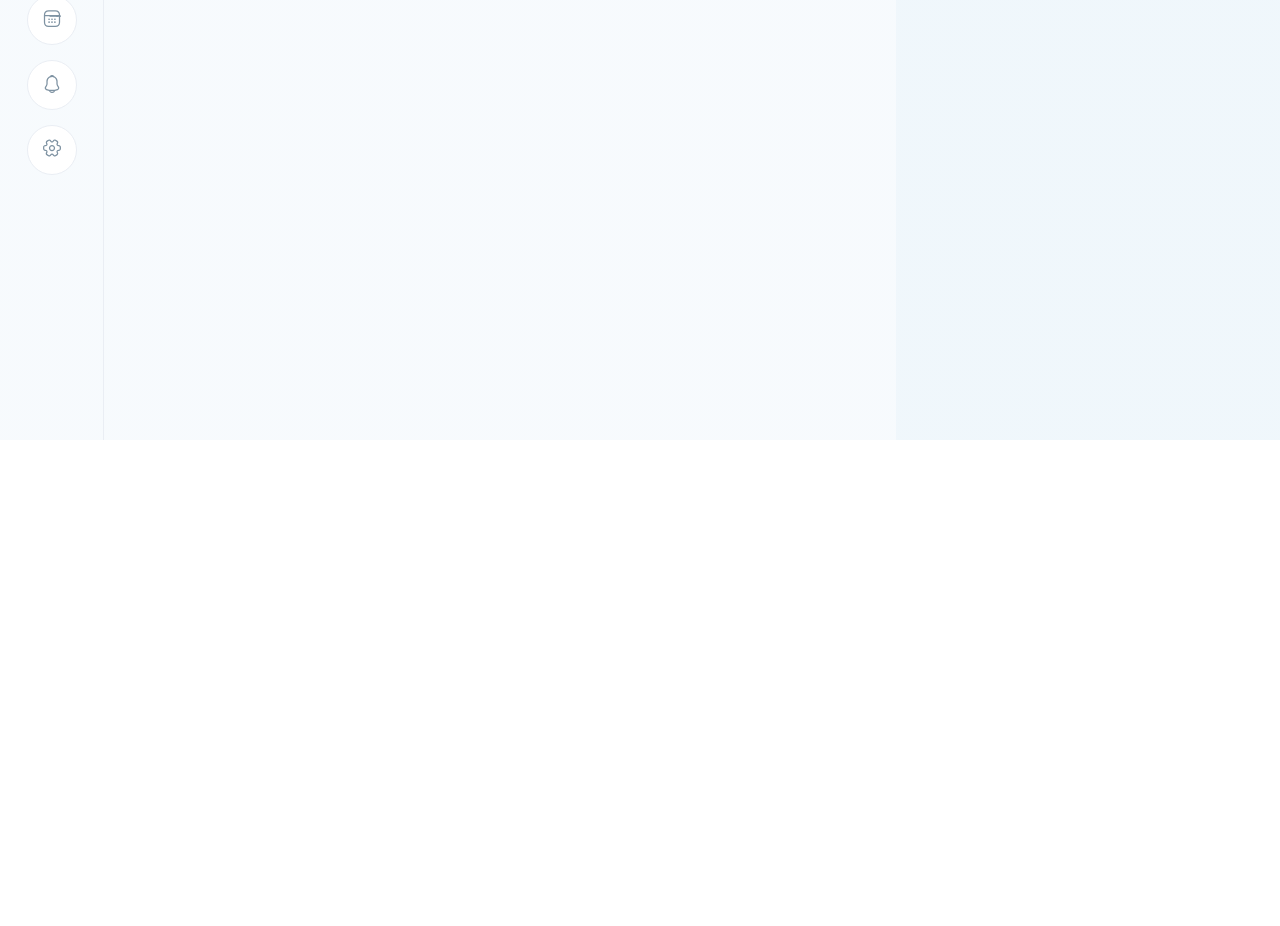
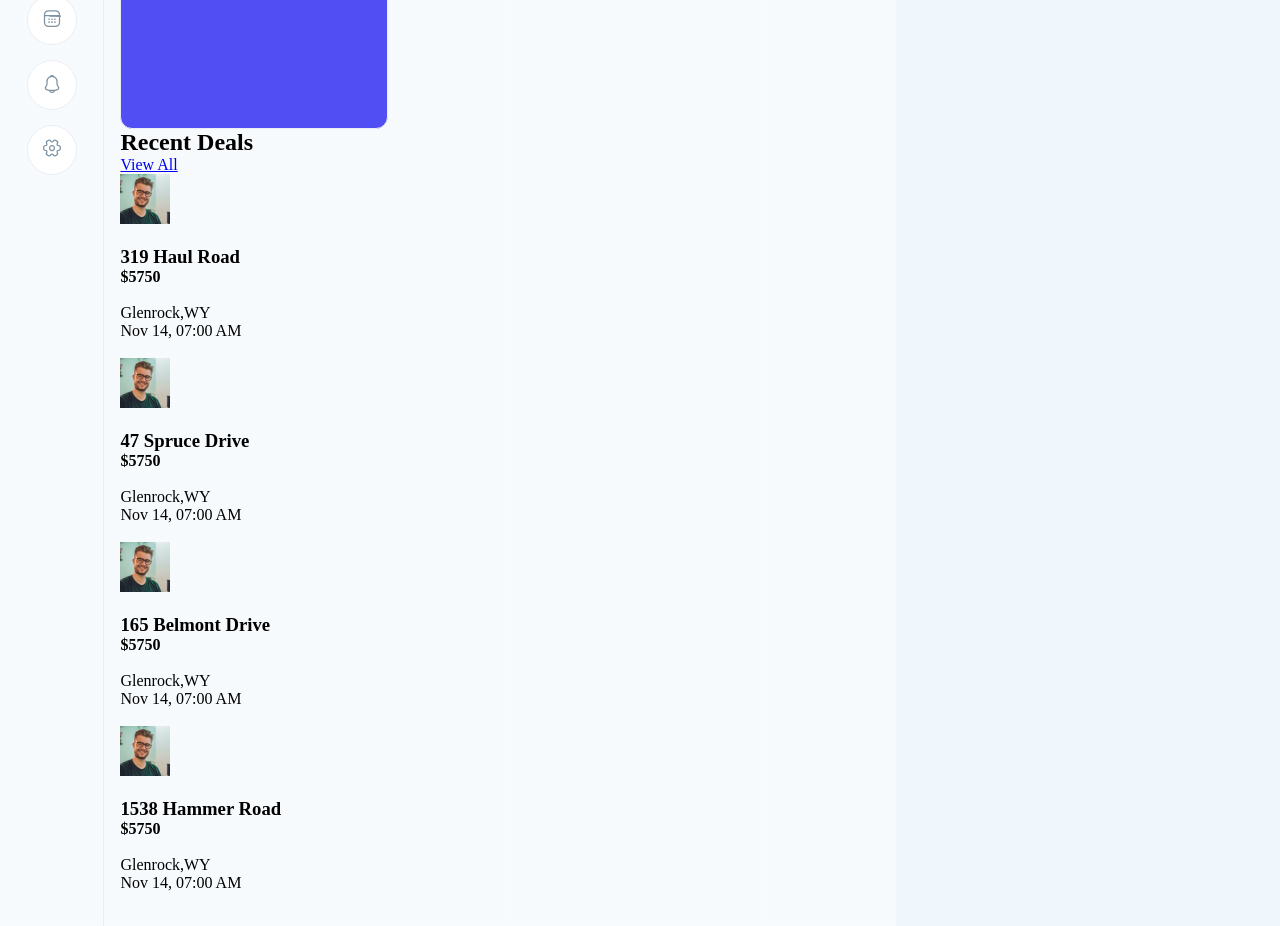
Before and after one commit to Abduqodir0205/new__dashboard, a Vue app: page /dashboard in a window 1280 px wide. Shown: the part 360-1286 px from the top of the page. Before the commit the page ends 800 px from the top, so only its background shows below. Built offline with nearby package versions, Linux system fonts and the light colour scheme.

Commit message:
dashboard-start

```diff
--- a/src/assets/scss/component-style/dashboard.scss
+++ b/src/assets/scss/component-style/dashboard.scss
@@ -0,0 +1,21 @@
+.dashboard {
+  &-left {
+    &-content {
+      &-nextAppointment {
+        border: 1px solid var(--grey-grey-30);
+        border-radius: 12px;
+        width: 268px;
+        height: 392px;
+        background: var(--primary-blue);
+      }
+
+      .recentDeals {
+        border: 1px solid var(--grey-grey-30);
+        border-radius: 12px;
+        width: 519px;
+        height: 392px;
+        background: var(--primary-white);
+      }
+    }
+  }
+}
--- a/src/components/Dashboard.vue
+++ b/src/components/Dashboard.vue
@@ -1,6 +1,78 @@
 <template>
     <div class="dashboard">
-       <div class="dashboard-left"></div>
+       <div class="dashboard-left">
+        <div class="dashboard-left-content">
+            <div class="dashboard-left-content-nextAppointment"></div>
+            <div class="dashboard-left-content-recentDeals">
+                <div>
+                    <h2>Recent Deals</h2>
+                    <router-link class="recentDealsShowAll" to="/deals">
+                        <p>View All</p>
+                    </router-link>
+                </div>
+                <div class="dashboard-left-content-recentDeals-deal">
+                    <div class="dashboard-left-content-recentDeals-deal-avatar">
+                        <img src="../assets/images/png/Avatar.png" alt="avatar">
+                    </div>
+                    <div class="dashboard-left-content-recentDeals-deal-date">
+                        <span>
+                            <h3>319 Haul Road</h3>
+                            <h4>$5750</h4>
+                        </span>
+                        <span>
+                            <p>Glenrock,WY</p>
+                            <p>Nov 14, 07:00 AM</p>
+                        </span>
+                    </div>
+                </div>
+                <div class="dashboard-left-content-recentDeals-deal">
+                    <div class="dashboard-left-content-recentDeals-deal-avatar">
+                        <img src="../assets/images/png/Avatar.png" alt="avatar">
+                    </div>
+                    <div class="dashboard-left-content-recentDeals-deal-date">
+                        <span>
+                            <h3>47 Spruce Drive</h3>
+                            <h4>$5750</h4>
+                        </span>
+                        <span>
+                            <p>Glenrock,WY</p>
+                            <p>Nov 14, 07:00 AM</p>
+                        </span>
+                    </div>
+                </div>
+                <div class="dashboard-left-content-recentDeals-deal">
+                    <div class="dashboard-left-content-recentDeals-deal-avatar">
+                        <img src="../assets/images/png/Avatar.png" alt="avatar">
+                    </div>
+                    <div class="dashboard-left-content-recentDeals-deal-date">
+                        <span>
+                            <h3>165 Belmont Drive</h3>
+                            <h4>$5750</h4>
+                        </span>
+                        <span>
+                            <p>Glenrock,WY</p>
+                            <p>Nov 14, 07:00 AM</p>
+                        </span>
+                    </div>
+                </div>
+                <div class="dashboard-left-content-recentDeals-deal">
+                    <div class="dashboard-left-content-recentDeals-deal-avatar">
+                        <img src="../assets/images/png/Avatar.png" alt="avatar">
+                    </div>
+                    <div class="dashboard-left-content-recentDeals-deal-date">
+                        <span>
+                            <h3>1538 Hammer Road</h3>
+                            <h4>$5750</h4>
+                        </span>
+                        <span>
+                            <p>Glenrock,WY</p>
+                            <p>Nov 14, 07:00 AM</p>
+                        </span>
+                    </div>
+                </div>
+            </div>
+        </div>
+       </div>
        <div class="dashboard-right"></div>
     </div>
 </template>
```
